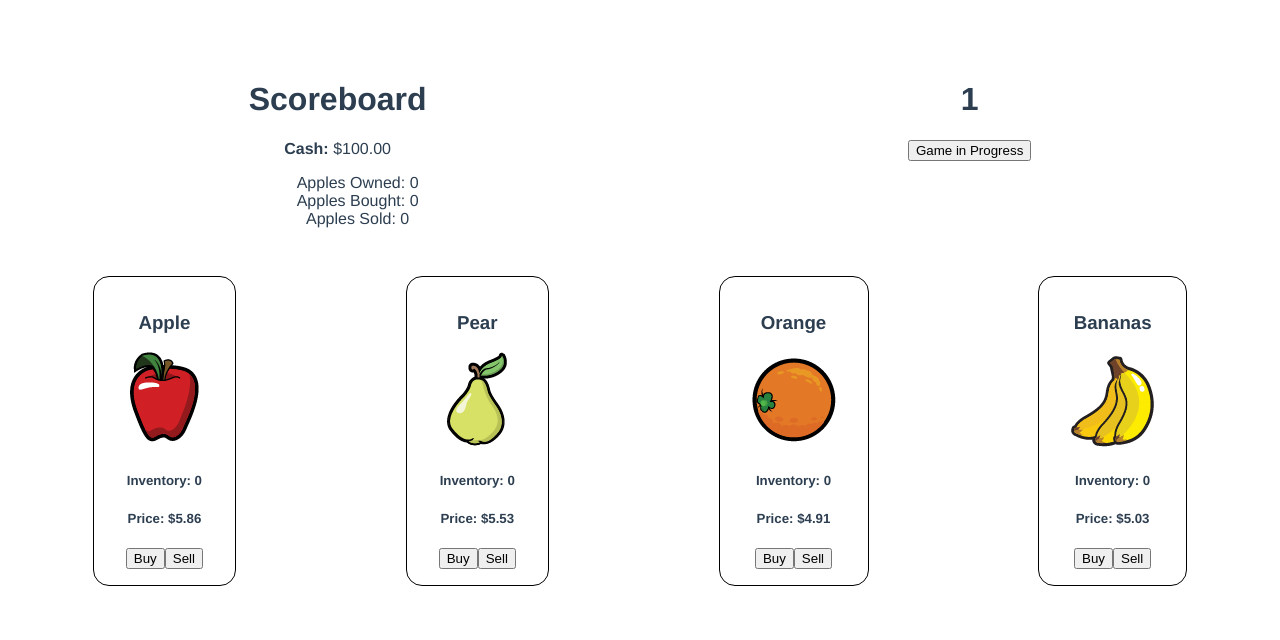
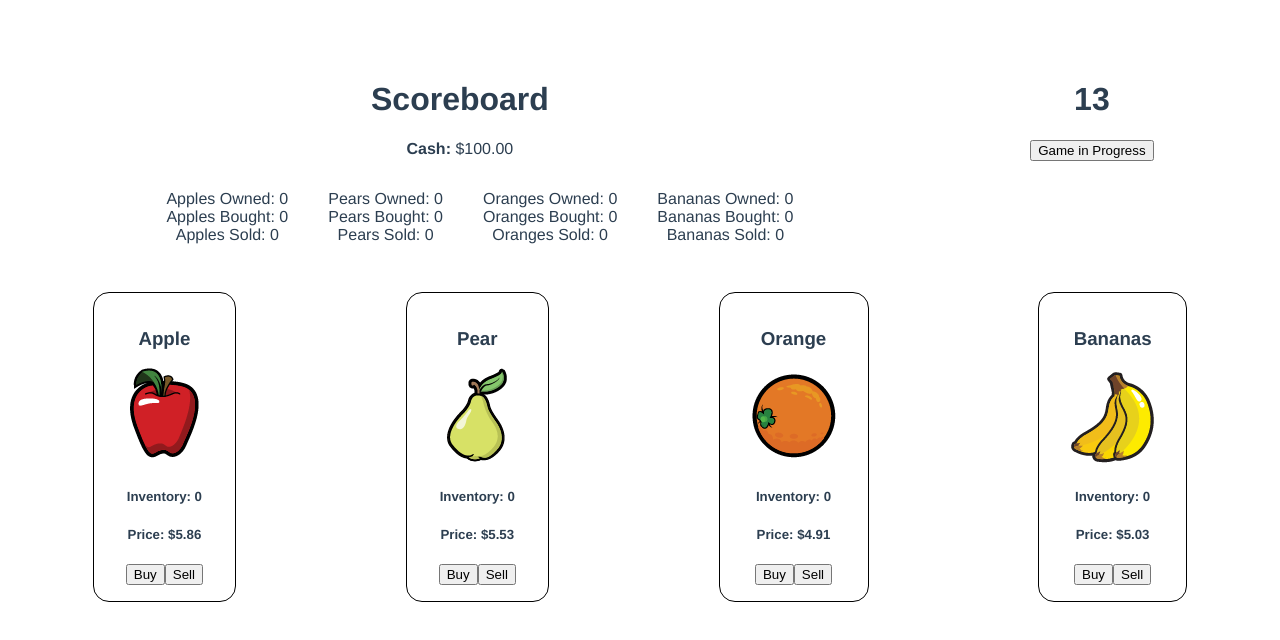
Before and after one commit to eandy5000/vue-fruit-market, a Vue app: page /#/ in a window 1280 px wide. Both pictures are taken after a click on the button "Play". Shown: the top 640 px of the page. Built offline with nearby package versions, Linux system fonts and the light colour scheme; the HTML template or start-up script is replaced by a standard one.

Commit message:
added ingame fruit stats to all fruits

```diff
--- a/src/components/bits/BuyerBoard.vue
+++ b/src/components/bits/BuyerBoard.vue
@@ -54,7 +54,7 @@
           orange,
           pearName: 'Pear',
           appleName: 'Apple',
-          bananasName: 'Banana',
+          bananaName: 'Banana',
           orangeName: 'Orange'
         }
       },
--- a/src/components/bits/CountdownTimer.vue
+++ b/src/components/bits/CountdownTimer.vue
@@ -11,8 +11,8 @@
     export default {
       data () {
         return {
-          countStart: 3,
-          count: 3,
+          countStart: 15,
+          count: 15,
           gameTemplate () {
             return {
               apples: 0,
--- a/src/components/bits/IngameStats.vue
+++ b/src/components/bits/IngameStats.vue
@@ -4,6 +4,21 @@
             <li>Apples Owned: {{applesOwned}}</li>
             <li>Apples Bought: {{applesBought}}</li>
             <li>Apples Sold: {{applesSold}}</li>
+        </ul>
+         <ul>
+            <li>Pears Owned: {{pearsOwned}}</li>
+            <li>Pears Bought: {{pearsBought}}</li>
+            <li>Pears Sold: {{pearsSold}}</li>
+        </ul>
+         <ul>
+            <li>Oranges Owned: {{orangesOwned}}</li>
+            <li>Oranges Bought: {{orangesBought}}</li>
+            <li>Oranges Sold: {{orangesSold}}</li>
+        </ul>
+         <ul>
+            <li>Bananas Owned: {{bananasOwned}}</li>
+            <li>Bananas Bought: {{bananasBought}}</li>
+            <li>Bananas Sold: {{bananasSold}}</li>
         </ul>
     </div>
 </template>
@@ -31,13 +46,57 @@
           return this.transactions.filter(item => {
             return item.fruit === 'Apple' && item.type === 'sell'
           }).length
+        },
+        pearsOwned () {
+          return this.$store.state.game.pears
+        },
+        pearsBought () {
+          return this.transactions.filter(item => {
+            return item.fruit === 'Pear' && item.type === 'buy'
+          }).length
+        },
+        pearsSold () {
+          return this.transactions.filter(item => {
+            return item.fruit === 'Pear' && item.type === 'sell'
+          }).length
+        },
+        orangesOwned () {
+          return this.$store.state.game.oranges
+        },
+        orangesBought () {
+          return this.transactions.filter(item => {
+            return item.fruit === 'Orange' && item.type === 'buy'
+          }).length
+        },
+        orangesSold () {
+          return this.transactions.filter(item => {
+            return item.fruit === 'Orange' && item.type === 'sell'
+          }).length
+        },
+        bananasOwned () {
+          return this.$store.state.game.bananas
+        },
+        bananasBought () {
+          return this.transactions.filter(item => {
+            return item.fruit === 'Banana' && item.type === 'buy'
+          }).length
+        },
+        bananasSold () {
+          return this.transactions.filter(item => {
+            return item.fruit === 'Banana' && item.type === 'sell'
+          }).length
         }
       },
-      created () {}
+      created () {
+        console.log(this.transactions)
+      }
     }
 </script>
 
-<style>
+<style scoped>
+    div {
+      display: flex;
+    }
     ul {
         list-style: none;
     }
```
